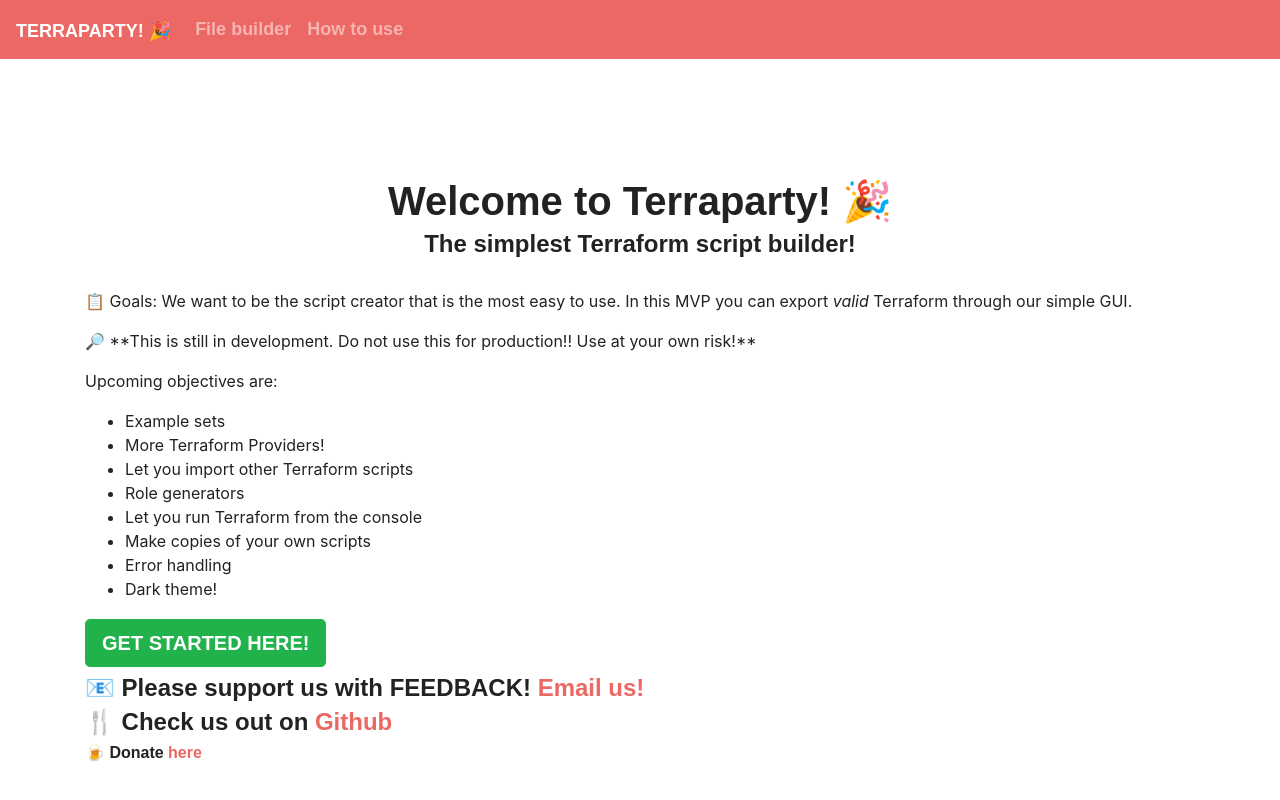
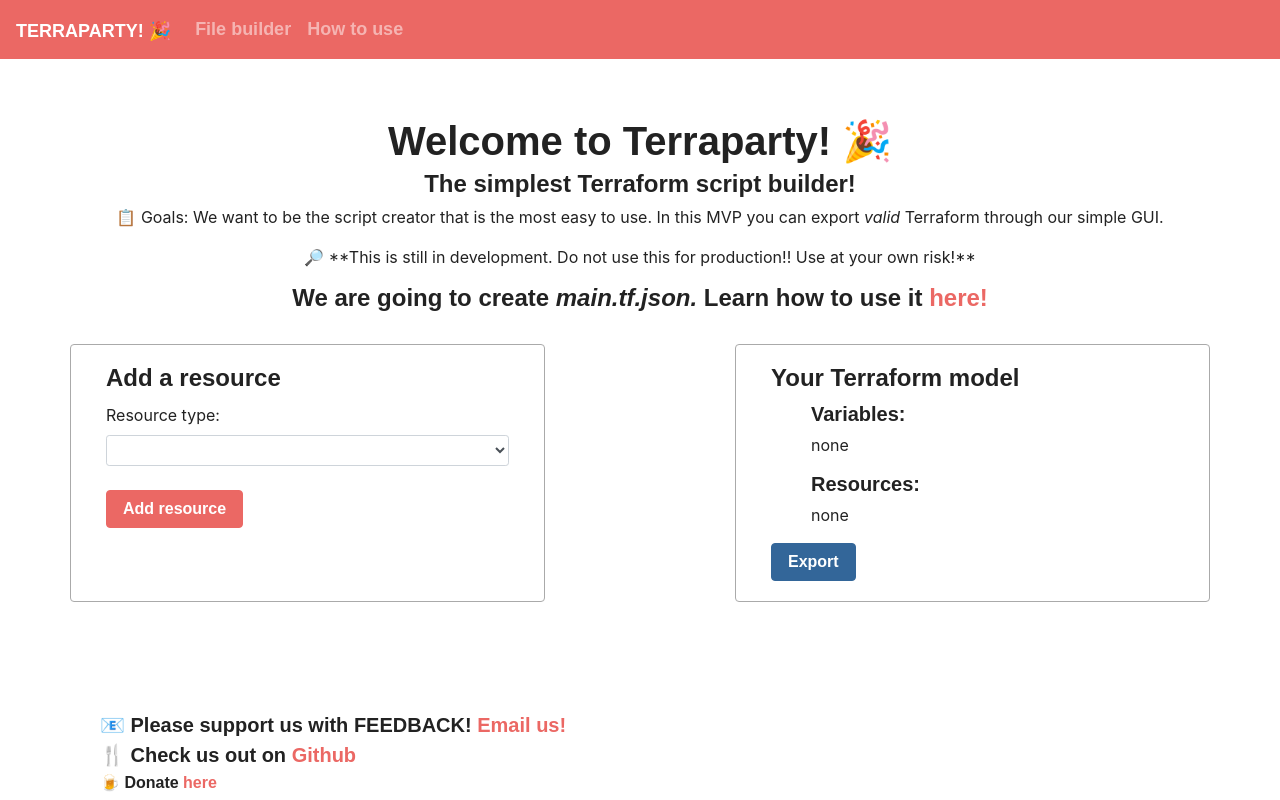
Before and after one commit to michaelbdavidson7/terraparty, an Angular app: page / in a window 1280 px wide. Built offline with nearby package versions, Linux system fonts and the light colour scheme; a web font is replaced by a local one.

Commit message:
Moved main page into the file builder, start at the file builder

```diff
--- a/apps/myapp/src/app/app.module.ts
+++ b/apps/myapp/src/app/app.module.ts
@@ -17,7 +17,7 @@ const appRoutes: Routes = [
 
   { path: 'homepage', component: HomepageComponent, data: {} },
   { path: 'howto', component: HowToComponent, data: {} },
-  { path: '', component: HomepageComponent, data: {} },
+  { path: '', component: FileBuilderComponent, data: {} },
 
   { path: '**', component: PagenotfoundComponent }
 ]
--- a/apps/myapp/src/app/file-builder/file-builder.component.css
+++ b/apps/myapp/src/app/file-builder/file-builder.component.css
@@ -15,3 +15,7 @@
 .depth-two{
     padding-left:25px;
 }
+
+.pull-right{
+    text-align:right;
+}
--- a/apps/myapp/src/app/file-builder/file-builder.component.html
+++ b/apps/myapp/src/app/file-builder/file-builder.component.html
@@ -7,9 +7,10 @@
       </button>
     </div>
     <div class="modal-body">
-      <h6>We are currently using Terraform with JSON syntax in this tool. To switch your output to HCL (Hashicorp Configuration
-        Language) check out <a
-          href="https://github.com/hashicorp/hcl/issues/13#issuecomment-244908948">this link</a></h6>
+      <h6>We are currently using Terraform with JSON syntax in this tool. To switch your output to HCL (Hashicorp
+        Configuration
+        Language) check out <a href="https://github.com/hashicorp/hcl/issues/13#issuecomment-244908948">this link</a>
+      </h6>
       <div *ngIf="showOutput">
         Terraform json output:
         <br />
@@ -21,11 +22,22 @@
     </div>
   </ng-template>
 
+  <div class="align-center">
+    <h1>Welcome to Terraparty! 🎉</h1>
+    <h4>The simplest Terraform script builder!</h4>
+    <p>📋 Goals: We want to be the script creator that is the most easy to use. In this MVP you can export <i>valid</i>
+      Terraform through our simple GUI.</p>
+    <p>🔎 **This is still in development. Do not use this for production!! Use at your own risk!**</p>
     <h4>We are going to create <i>main.tf.json.</i> Learn how to use it
       <a routerLink="/howto" routerLinkActive="active">here!</a></h4>
+  </div>
   <br />
   <div class="row">
-    <div class="col-lg-5">
+    <div class="col-lg-5 card border-secondary mb-3">
+      <div class="card-body">
+        <h4 class="card-title">
+          Add a resource
+        </h4>
         <div class="form-group">
 
           <label for="resourceType">Resource type: </label>
@@ -41,7 +53,8 @@
             <!-- {{resourceModel | json}} -->
             <div *ngIf="resourceModel.selectedIndex">
               <div *ngIf="resourceTypesMeta[resourceModel.selectedIndex].docsUrl">
-              <a [href]="resourceTypesMeta[resourceModel.selectedIndex].docsUrl" target="_blank">Documentation link</a>
+                <a [href]="resourceTypesMeta[resourceModel.selectedIndex].docsUrl" target="_blank">Documentation
+                  link</a>
               </div>
               <label for="resourceModelName">Custom Resource Name <strong>(Required)</strong>: </label>
               <input class="form-control form-control-sm" id="resourceModelName" [(ngModel)]="resourceModel.name" />
@@ -55,7 +68,8 @@
                     <br />
                   </div>
 
-                <div *ngIf="resourcePropertyMeta.elementType == 'li'" [ngClass]="{'depth-two': resourcePropertyMeta.listDepth == 2}">
+                  <div *ngIf="resourcePropertyMeta.elementType == 'li'"
+                    [ngClass]="{'depth-two': resourcePropertyMeta.listDepth == 2}">
                     <strong>{{resourcePropertyMeta.name}} </strong>
                     <i class="text-muted" [innerHTML]="resourcePropertyMeta.description"></i>:
 
@@ -71,7 +85,8 @@
                         <div *ngIf="terraformTFVars.length >= 1">
                           <select class="form-control form-control-sm"
                             [(ngModel)]="resourceModel.properties[resourcePropertyIndex]">
-                          <option *ngFor="let customVar of terraformTFVars" [value]="'${var.' +  customVar.name + '}'">
+                            <option *ngFor="let customVar of terraformTFVars"
+                              [value]="'${var.' +  customVar.name + '}'">
                               {{customVar.name}}
                             </option>
                           </select>
@@ -125,13 +140,19 @@
             <br />
             <!-- TODO: specify variables and other resources -->
             <button class="btn btn-primary" (click)="addResource()">Add resource</button>&nbsp;
-          <button class="btn btn-info" (click)="openOutputModal(content)">Show output </button>
+          </div>
         </div>
       </div>
     </div>
 
-    <div class="offset-lg-2 col-lg-5">
-      <h3>Your Terraform model: </h3>
+    <div class="offset-lg-2 col-lg-5 card border-secondary mb-3">
+      <div class="card-body">
+        <div class="card-title">
+          <h4 class="mr-auto">Your Terraform model
+        </h4>
+
+        </div>
+
         <ul>
           <h5>Variables:</h5>
           <li *ngFor="let variable of terraformTFVars">
@@ -173,5 +194,8 @@
           </li>
           {{mainTF.length < 1 ? 'none': '' }}
         </ul>
+
+        <button class="pull-right btn btn-info" (click)="openOutputModal(content)">Export </button>
       </div>
     </div>
+  </div>
--- a/apps/myapp/src/app/homepage/homepage.component.html
+++ b/apps/myapp/src/app/homepage/homepage.component.html
@@ -25,7 +25,4 @@
   <h1>
     <a routerLink="/filebuilder" routerLinkActive="active"><button class="btn btn-lg btn-success">GET STARTED HERE!</button></a>
   </h1>
-  <h4>📧 Please support us with FEEDBACK! <a href="mailto:michaelbdavidson8@gmail.com">Email us!</a></h4>
-  <h4>🍴 Check us out on <a href="https://github.com/michaelbdavidson7/terraparty">Github</a></h4>
-  <h6>🍺 Donate <a href="https://www.paypal.me/michaelbdavidson8">here</a></h6>
 </div>
--- a/apps/myapp/src/index.html
+++ b/apps/myapp/src/index.html
@@ -25,7 +25,8 @@
   </script>
 </head>
 
-<body>
+<body class="d-flex flex-column">
+  <div id="page-content">
     <div class="bs-component" bis_skin_checked="1">
       <nav class="navbar navbar-expand-lg navbar-dark bg-primary">
         <a class="navbar-brand" href="/">Terraparty! 🎉</a>
@@ -59,6 +60,16 @@
       </nav>
     </div>
     <myworkspace-root></myworkspace-root>
+  </div>
+  <footer id="sticky-footer" class="table-default">
+    <div class="container">
+      <div class="col-lg-12">
+        <h5>📧 Please support us with FEEDBACK! <a href="mailto:michaelbdavidson8@gmail.com">Email us!</a></h5>
+        <h5>🍴 Check us out on <a href="https://github.com/michaelbdavidson7/terraparty">Github</a></h5>
+        <h6>🍺 Donate <a href="https://www.paypal.me/michaelbdavidson8">here</a></h6>
+      </div>
+    </div>
+  </footer>
 </body>
 <!-- Global site tag (gtag.js) - Google Analytics -->
 <script async src="https://www.googletagmanager.com/gtag/js?id=UA-142222320-1"></script>
--- a/apps/myapp/src/styles.scss
+++ b/apps/myapp/src/styles.scss
@@ -1,4 +1,26 @@
 /* You can add global styles to this file, and also import other style files */
+html, body{
+    height:100%;
+}
+
 .padding-top-120{
     padding-top: 120px;
 }
+
+#footer{
+    margin: 5em 0;
+}
+
+#page-content {
+    flex: 1 0 auto;
+  }
+
+  #sticky-footer {
+      padding-top:0.5em;
+      margin-top:0.5em;
+    flex-shrink: none;
+  }
+
+  .align-center{
+    text-align:center
+  }
```
Lines whose indentation alone changed are shown as unchanged.
